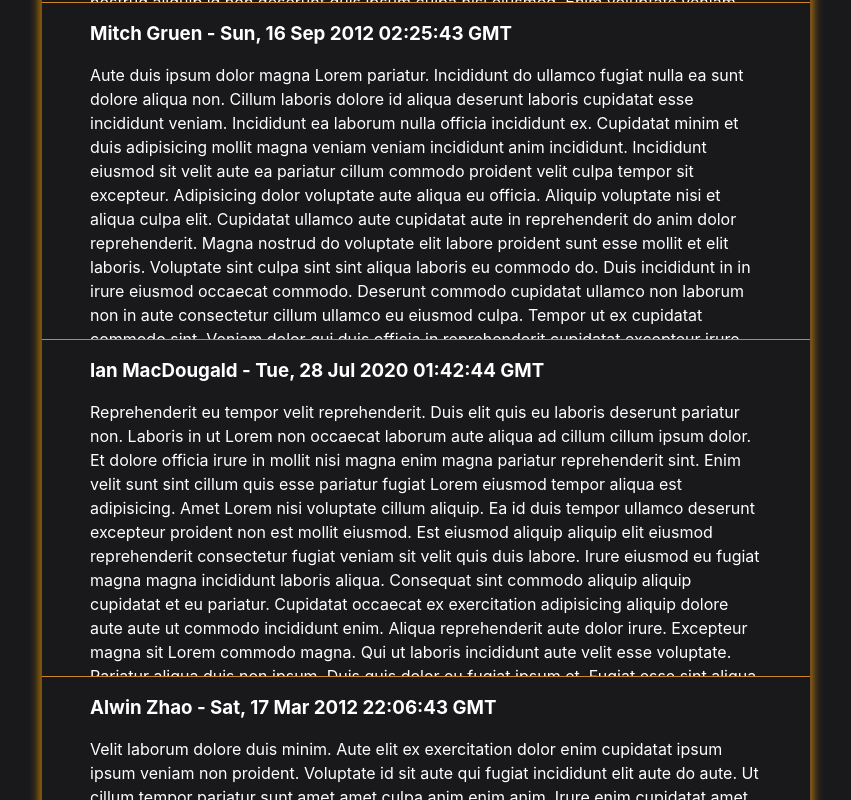
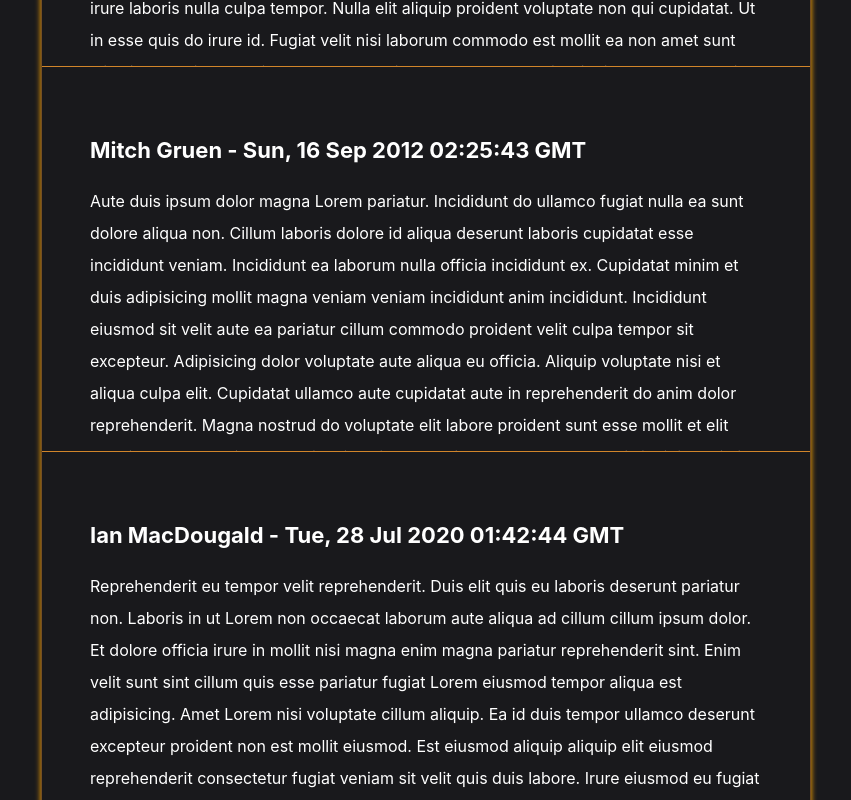
Before and after one commit to team-axolomeh/Twexter, a React app: page / in a window 1280 px wide. Shown: the part 820-1620 px from the top of the page, without its empty margins (214-1065 px from the left). Built offline with nearby package versions, Linux system fonts and the light colour scheme; no server answers.

Commit message:
Add feed

```diff
--- a/client/Twext.jsx
+++ b/client/Twext.jsx
@@ -7,6 +7,14 @@ function Twext(props) {
       <h3>{props.author} - {props.date}
       </h3>
       <p>{props.text}</p>
+      <div id="twext-footer">
+        <div id="flex-button">
+        </div>
+        <div id="retwext-button">
+        </div>
+        <div id="comment-button">
+        </div>
+      </div>
     </div>
   )
 }
--- a/client/styles.css
+++ b/client/styles.css
@@ -30,8 +30,8 @@ header {
     rgba(255, 166, 0, 0) 150px
   );
   background-color: var(--main-color);
-  padding-top: 2rem;
-  padding-bottom: 2rem;
+  padding-top: 1rem;
+  padding-bottom: 1rem;
 }
 
 body {
@@ -45,14 +45,19 @@ h2 {
 h1 {
   text-align: center;
 }
+
+h3 {
+  font-size: 22px;
+}
 #feed {
   width: 60%;
   margin: 0 auto;
   border: solid 0.5px rgba(255, 161, 45, 0.4);
-  box-shadow: 0px 5px 10px 1px rgba(255, 166, 0, 0.8);
+  box-shadow: 0px 5px 5px 1px rgba(255, 166, 0, 0.8);
 }
 
 #twext {
+  padding-top: 3rem;
   padding-bottom: 1rem;
   padding-left: 3rem;
   padding-right: 3rem;
@@ -64,8 +69,33 @@ h1 {
 }
 
 #twext p {
-  line-height: 1.5rem;
+  line-height: 2rem;
 }
+
+#twext-footer {
+  display: flex;
+  justify-content: space-around;
+}
+
+#flex-button {
+  width: 2rem;
+  height: 2rem;
+  background-image: url('./flex.png');
+  background-color: #cccccc;
+}
+
+#retwext-button {
+  width: 2rem;
+  height: 2rem;
+  background-color: red;
+}
+
+#comment-button {
+  width: 2rem;
+  height: 2rem;
+  background-color: green;
+}
+
 
 footer {
   text-align: right;
```
Also changed, not shown: client/flex.png (added), 1 other file (tests, documents, lock files or other folders).
